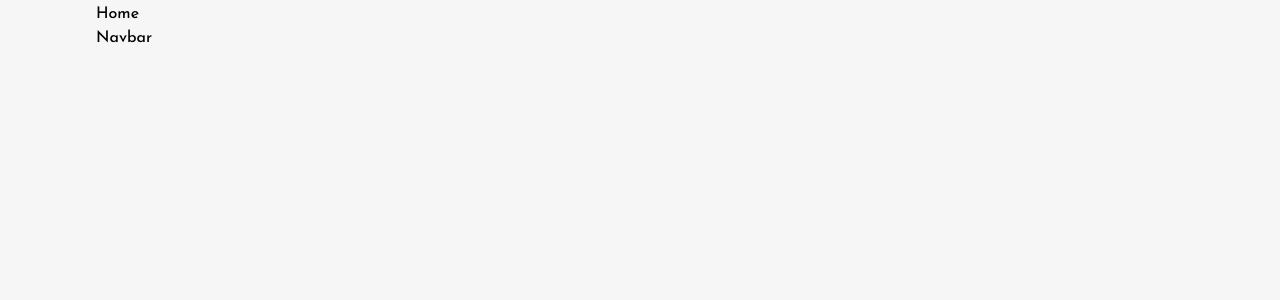
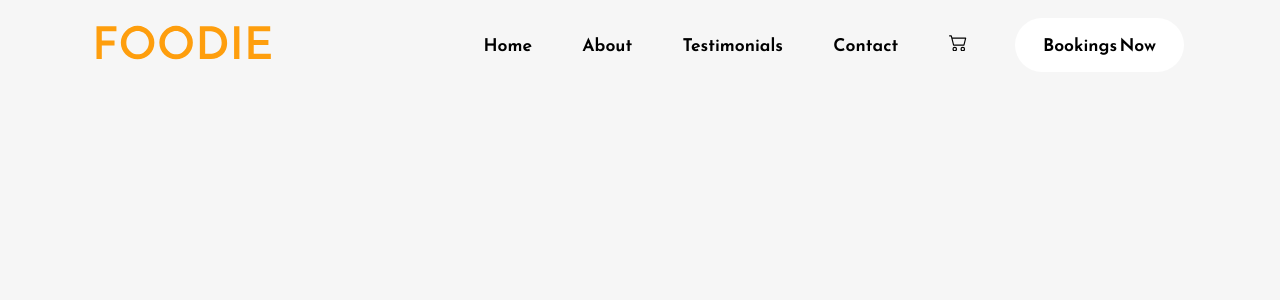
Before and after one commit to carmen-raterman/Landing-Page-Portfolio, a React (Create React App) app: page / in a window 1280 px wide. Shown: the top 300 px of the page. Built offline with nearby package versions, Linux system fonts and the light colour scheme.

Commit message:
updated Navbar functionality

```diff
--- a/package.json
+++ b/package.json
@@ -3,11 +3,16 @@
   "version": "0.1.0",
   "private": true,
   "dependencies": {
+    "@emotion/react": "^11.11.3",
+    "@emotion/styled": "^11.11.0",
+    "@mui/icons-material": "^5.15.11",
+    "@mui/material": "^5.15.11",
     "@testing-library/jest-dom": "^5.17.0",
     "@testing-library/react": "^13.4.0",
     "@testing-library/user-event": "^13.5.0",
     "react": "^18.2.0",
     "react-dom": "^18.2.0",
+    "react-icons": "^5.0.1",
     "react-scripts": "5.0.1",
     "web-vitals": "^2.1.4"
   },
--- a/src/Components/Home.jsx
+++ b/src/Components/Home.jsx
@@ -4,8 +4,7 @@
 const Home = () => {
   return (
     <div className="home-container">
-      <div> Home </div>
-      <Navbar/>
+      <Navbar />
     </div>
   )
 }
--- a/src/Components/Navbar.jsx
+++ b/src/Components/Navbar.jsx
@@ -1,9 +1,93 @@
-import React from 'react'
+import React, { useState } from 'react';
+import Logo from "../Assets/Logo.svg";
+import { BsCart2 } from "react-icons/bs";
+import { HiOutlineBars3 } from "react-icons/hi2";
+import Box from "@mui/material/Box";
+import Drawer from "@mui/material/Drawer";
+import List from "@mui/material/List";
+import Divider from "@mui/material/Divider";
+import ListItem from "@mui/material/ListItem";
+import ListItemButton from "@mui/material/ListItemButton";
+import ListItemIcon from "@mui/material/ListItemIcon";
+import ListItemText from "@mui/material/ListItemText";
+import HomeIcon from "@mui/icons-material/Home";
+import InfoIcon from "@mui/icons-material/Info";
+import CommentRoundedIcon from "@mui/icons-material/CommentRounded";
+import PhoneRoundedIcon from "@mui/icons-material/PhoneRounded";
+import ShoppingCartRoundedIcon from "@mui/icons-material/ShoppingCartRounded";
 
 
 const Navbar = () => {
+
+  const [openMenu, setOpenMenu] = useState(false)
+  const menuOptions = [
+    {
+      text: "Home",
+      icon: <HomeIcon />,
+    },
+    {
+      text: "About",
+      icon: <InfoIcon />,
+    },
+    {
+      text: "Testimonials",
+      icon: <CommentRoundedIcon />,
+    },
+    {
+      text: "Contact",
+      icon: <PhoneRoundedIcon />,
+    },
+    {
+      text: "Cart",
+      icon: <ShoppingCartRoundedIcon />,
+    },
+
+  ];
+
   return (
-    <div>Navbar</div>
+    <nav>
+      <div className="nav-logo-container">
+        <img src={Logo} alt="" />
+      </div>
+
+      <div className="navbar-links-container">
+        <a href=""> Home </a>
+        <a href=""> About </a>
+        <a href=""> Testimonials </a>
+        <a href=""> Contact </a>
+        <a href="">
+          <BsCart2 className="navbar-cart-icon" />
+        </a>
+        <button className="primary-button">
+          Bookings Now
+        </button>
+      </div>
+
+      <div className="navbar-menu-container" >
+        <HiOutlineBars3 onClick={() => setOpenMenu(true)} />
+      </div>
+
+      <Drawer open={openMenu} onClose={() => setOpenMenu(false)} anchor="right" >
+        <Box
+          sx={{ width: 250 }}
+          role="presentation"
+          onClick={() => setOpenMenu(false)}
+          onKeyDown={() => setOpenMenu(false)}
+        >
+          <List>
+            {menuOptions.map((item) => (
+              <ListItem key={item.text} disablePadding >
+                <ListItemButton>
+                  <ListItemIcon> {item.icon} </ListItemIcon>
+                  <ListItemText primary={"item.text"} />
+                </ListItemButton>
+
+              </ListItem>
+            ))}
+          </List>
+        </Box>
+      </Drawer>
+    </nav>
   )
 }
 
```
Also changed, not shown: 1 other file (tests, documents, lock files or other folders).
